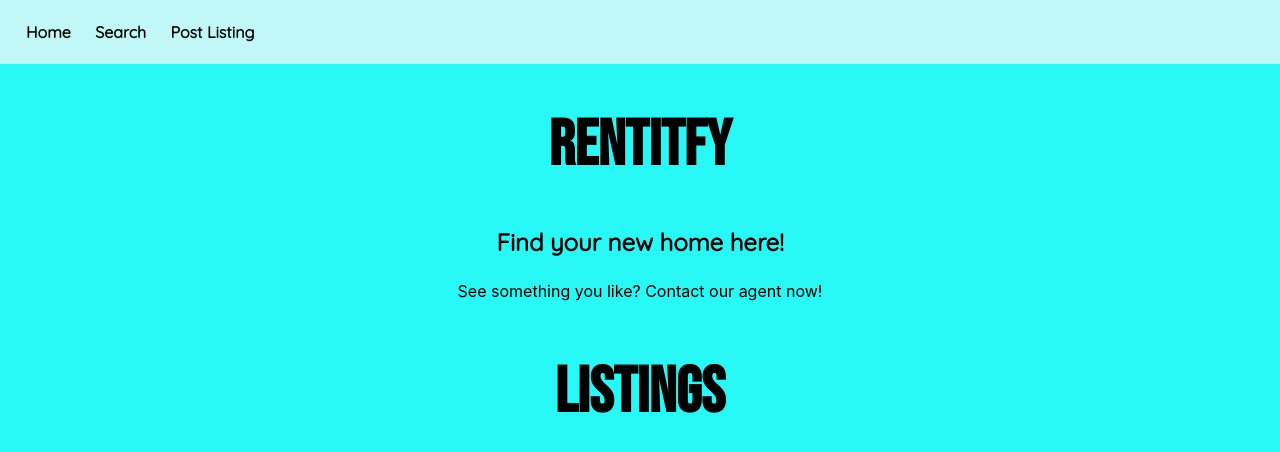
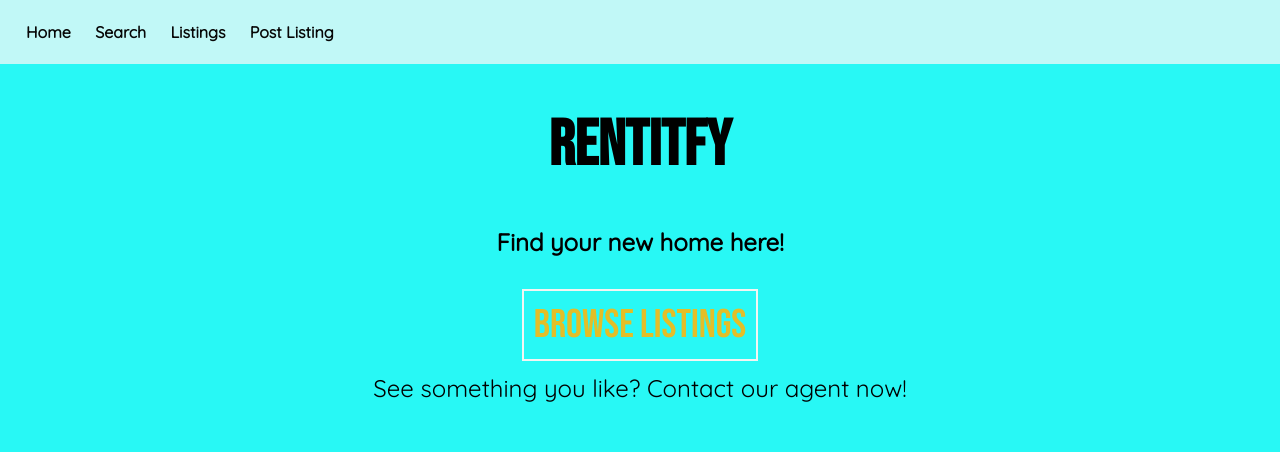
Before and after one commit to MagJoseph/Rentitfy-Project, a React (Create React App) app in the folder client/: page / in a window 1280 px wide. Shown: the top 452 px of the page. Built offline with nearby package versions, Linux system fonts and the light colour scheme; no server answers.

Commit message:
added more styling

```diff
--- a/client/src/App.css
+++ b/client/src/App.css
@@ -65,6 +65,8 @@ h2 {
    background-color: rgb(193, 248, 247);
    padding: 5px;
    margin: 15px 5px;
+   font-family: 'Quicksand', sans-serif;
+   font-weight: bold;
 
  }
 
@@ -91,3 +93,18 @@ h2 {
     margin: 20px;
     font-size: 1.5rem;
   }
+
+  .home-p {
+    font-family: 'Quicksand', sans-serif;
+    font-size: 1.5rem;
+  }
+
+  .list-link {
+    font-family: 'Bebas Neue', cursive;
+    font-size: 2.5rem;
+    text-decoration: none;
+    color: rgb(228, 190, 39);
+    padding: 10px;
+    margin: 10px;
+    border: 2px solid rgb(243, 245, 242);
+  }
--- a/client/src/App.js
+++ b/client/src/App.js
@@ -1,9 +1,6 @@
 import React from 'react'
 import './App.css';
 import { Routes, Route } from 'react-router-dom'
-import { useState, useEffect } from 'react'
-import { useNavigate, Link } from 'react-router-dom'
-import axios from 'axios'
 import Nav from './components/Nav'
 import Home from './components/Home';
 import Listings from './components/Listings';
@@ -11,41 +8,11 @@ import PostListings from './components/PostListings';
 import Reviews from './components/Reviews';
 import ListingDetails from './components/ListingDetails';
 import Search from './components/Search';
-import ListingItem from './components/ListingItem';
+
 
 
 function App() {
 
-  const [ listings, setListings ] = useState([])
-  const [ searchResults, setSearchResults ] = useState([])
-  const [ searchQuery, setSearchQuery ] = useState('')
-
-
-  let navigate = useNavigate()
-  const showListing = (listings) => {
-    navigate(`${listings._id}`)
-  }
-
- const getListings = async () =>{
-     const list = await axios.get('http://localhost:3001/listings')
-     console.log(list.data.listings)
-     setListings(list.data.listings)
- }
-
-useEffect(() => {
-  getListings()
-}, [])
-
-const getSearchResult = async (e) => {
- e.preventDefault()
- let res = await axios.get(`'http://localhost:3001/listings?&search=${searchQuery}`)
- console.log(res.data.results)
- setSearchResults(res.data.results)
-}
-
-const handleChange = (e) => {
- setSearchQuery(e.target.value)
-}
 
    return (
     <div className="App">
@@ -58,37 +25,13 @@ const handleChange = (e) => {
         <Route path="/listings" element={ <Listings /> } />
         <Route path="/postlistings" element={ <PostListings /> } />
        <Route path="/reviews" element={ <Reviews /> } />
-       <Route path="/listings/:id" element={ <ListingDetails listings={listings} /> } />
-      <Route path="/search" element={ <Search listings={listings} onSubmit={handleChange}
-             searchQuery={searchQuery} getSearchResult={getSearchResult} /> } />
+       <Route path="/listings/:id" element={ <ListingDetails /> } />
+      <Route path="/search" element={ <Search /> } />
+       </Routes>
+       </main>
 
-      </Routes>
-        </main>
-        <h2>Listings</h2>
-        <div>
-        {listings.map((listing) => (
-
-          <div className="container" key={listing._id}>
-          <Link to={`/listings/${listing._id}`}>
-          <ListingItem
-           key={listing._id}
-           city={listing.city}
-           neighborhood={listing.neighborhood}
-           bedrooms={listing.bedrooms}
-           price={listing.price}
-           image={listing.img}
-          listings={listings}
-       />
-       </Link>
-       </div>
-
-        ))}
-      </div>
     </div>
   );
 }
 
 export default App;
-
-//router dom and axios
-//npm i react-router-dom
--- a/client/src/components/Home.jsx
+++ b/client/src/components/Home.jsx
@@ -1,4 +1,5 @@
 import React from 'react'
+import { Link } from 'react-router-dom'
 
 
 const Home = () => {
@@ -6,7 +7,10 @@ const Home = () => {
     <div>
         <h1>Rentitfy</h1>
         <h3>Find your new home here!</h3>
-        <p>See something you like? Contact our agent now!</p>
+        <br></br>
+        <Link className="list-link" to='/listings'> Browse Listings</Link>
+        <br></br>
+        <p className="home-p">See something you like? Contact our agent now!</p>
     </div>
   )
 }
--- a/client/src/components/ListingDetails.jsx
+++ b/client/src/components/ListingDetails.jsx
@@ -28,7 +28,7 @@ const ListingDetails = (props) => {
       <p>Bedrooms: {selectedListing.bedrooms}</p>
       <p>Monthly Rent ${selectedListing.price}</p>
       <br></br>
-      <img src={selectedListing.image}/>
+      <img src={selectedListing.img}/>
       </div>
       <Link to="/reviews">Click here for comments and reviews</Link>
       </div>
--- a/client/src/components/Listings.jsx
+++ b/client/src/components/Listings.jsx
@@ -1,70 +1,70 @@
-// import React from 'react'
-// import { Link } from 'react-router-dom'
-// import { useState, useEffect } from 'react'
-// import { Routes, Route } from 'react-router-dom'
-// import axios from 'axios'
-// import { useNavigate } from 'react-router-dom'
-// import ListingItem from './ListingItem'
-// import ListingDetails from './ListingDetails'
-// import Search from './Search'
+import React from 'react'
+import { Link } from 'react-router-dom'
+import { useState, useEffect } from 'react'
+import { Routes, Route } from 'react-router-dom'
+import axios from 'axios'
+import { useNavigate } from 'react-router-dom'
+import ListingItem from './ListingItem'
+import ListingDetails from './ListingDetails'
+import Search from './Search'
 
 
 
-// const Listings = () => {
-//    const [ listings, setListings ] = useState([])
-//    const [ searchResults, setSearchResults ] = useState([])
-//    const [ searchQuery, setSearchQuery ] = useState('')
+const Listings = () => {
+   const [ listings, setListings ] = useState([])
+   const [ searchResults, setSearchResults ] = useState([])
+   const [ searchQuery, setSearchQuery ] = useState('')
 
 
-//    let navigate = useNavigate()
-//    const showListing = (listings) => {
-//      navigate(`${listings._id}`)
-//    }
+   let navigate = useNavigate()
+   const showListing = (listings) => {
+     navigate(`${listings._id}`)
+   }
 
-//   const getListings = async () =>{
-//       const list = await axios.get('http://localhost:3001/listings')
-//       console.log(list.data.listings)
-//       setListings(list.data.listings)
-//   }
+  const getListings = async () =>{
+      const list = await axios.get('http://localhost:3001/listings')
+      console.log(list.data.listings)
+      setListings(list.data.listings)
+  }
 
-// useEffect(() => {
-//    getListings()
-// }, [])
+useEffect(() => {
+   getListings()
+}, [])
 
-// const getSearchResult = async (e) => {
-//   e.preventDefault()
-//   let res = await axios.get(`'http://localhost:3001/listings?&search=${searchQuery}`)
-//   console.log(res.data.results)
-//   setSearchResults(res.data.results)
-// }
+const getSearchResult = async (e) => {
+  e.preventDefault()
+  let res = await axios.get(`'http://localhost:3001/listings?&search=${searchQuery}`)
+  console.log(res.data.results)
+  setSearchResults(res.data.results)
+}
 
-// const handleChange = (e) => {
-//   setSearchQuery(e.target.value)
-// }
+const handleChange = (e) => {
+  setSearchQuery(e.target.value)
+}
 
-// return (
-//     <div>
-//       <h2>Listings</h2>
-//       <div>
-//         {listings.map((listing) => (
-//           <div className="container" onClick={() => showListing(listing)} key={listing._id}>
-//           <ListingItem
-//            key={listing._id}
-//            city={listing.city}
-//            neighborhood={listing.neighborhood}
-//            bedrooms={listing.bedrooms}
-//            price={listing.price}
-//            image={listing.img}
-//           listings={listings}
-//        />
-//        </div>
-//         ))}
-//       </div>
+return (
+    <div>
+      <h2>Listings</h2>
+      <div>
+        {listings.map((listing) => (
+          <div className="container" onClick={() => showListing(listing)} key={listing._id}>
+          <ListingItem
+           key={listing._id}
+           city={listing.city}
+           neighborhood={listing.neighborhood}
+           bedrooms={listing.bedrooms}
+           price={listing.price}
+           image={listing.img}
+          listings={listings}
+       />
+       </div>
+        ))}
+      </div>
 
 
-//       <Link className="home" to='/'>Home</Link>
-//     </div>
-//   )
-// }
+      <Link className="home" to='/'>Home</Link>
+    </div>
+  )
+}
 
-// export default Listings
+export default Listings
--- a/client/src/components/Nav.jsx
+++ b/client/src/components/Nav.jsx
@@ -7,6 +7,7 @@ const Nav = () => {
      <div>
      <Link to="/"> Home </Link>
      <Link to="/search"> Search </Link>
+     <Link to="listings"> Listings </Link>
      <Link to="/postlistings"> Post Listing</Link>
      </div>
     </nav>
--- a/client/src/components/Reviews.jsx
+++ b/client/src/components/Reviews.jsx
@@ -2,7 +2,7 @@ import React from 'react'
 import { useState, useEffect } from 'react'
 import axios from 'axios'
 import ReviewItem from './ReviewItem'
-import { useNavigate } from 'react-router-dom'
+
 
 const Reviews = () => {
 
@@ -34,8 +34,7 @@ useEffect(() => {
   })
  }
 
-
- const handleChange = (e) => {
+  const handleChange = (e) => {
     setNewReview({...newReview, [e.target.name]: e.target.value })
     console.log(e.target.name)
     console.log(e.target.value)
@@ -46,13 +45,14 @@ useEffect(() => {
        getNewReview()
   }
 
-
   return (
     <div>
         <h2>Reviews and Comments</h2>
         <form className="submit-form" onSubmit={handleSubmit}>
-      <input type="text" value={newReview.rating} onChange={handleChange} name={'rating'} placeholder={'rating'} />
-      <input type="text" value={newReview.comments} onChange={handleChange} name={'comments'} placeholder={'neighborhood'} />
+      <input type="text" value={newReview.rating} onChange={handleChange}
+             name={'rating'} placeholder={'Rate 1-5'} />
+      <input type="text" value={newReview.comments} onChange={handleChange}
+             name={'comments'} placeholder={'Leave a comment'} />
       <button>Submit</button>
     </form>
         <div>
```
